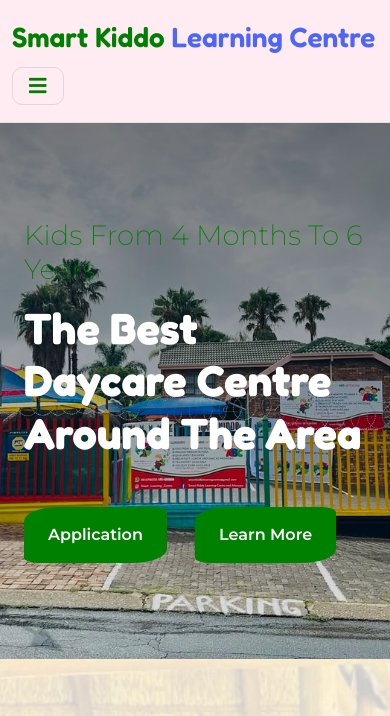
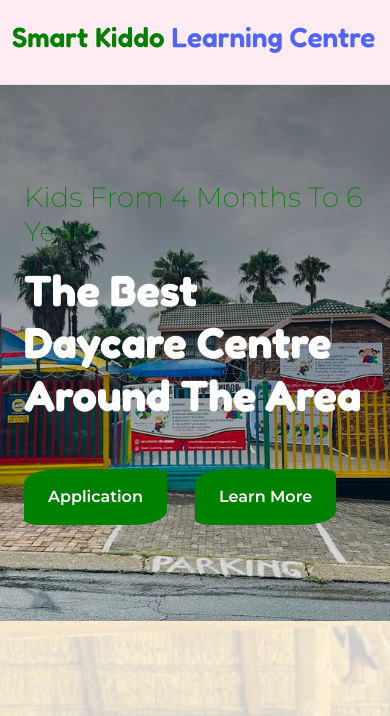
Before and after one commit to S-i-m-b-a/SmartKiddoLearningCentre, a plain HTML site: page index.html in a window 390 px wide. Shown: the top 716 px of the page. Drawn offline with nearby package versions, Linux system fonts and the light colour scheme.

Commit message:
Add files via upload

```diff
--- a/index.html
+++ b/index.html
@@ -76,9 +76,7 @@
         <div class="container px-0">
             <nav class="navbar navbar-light navbar-expand-xl py-3">
                 <a href="index.html" class="navbar-brand"><h1 class="text-primary display-6">Smart Kiddo<span class="text-secondary"> Learning Centre</span></h1></a>
-                <button class="navbar-toggler py-2 px-3" type="button" data-bs-toggle="collapse" data-bs-target="#navbarCollapse">
-                    <span class="fa fa-bars text-primary"></span>
-                </button>
+
                 <div class="collapse navbar-collapse" id="navbarCollapse">
                     <!-- Navigation links here -->
                 </div>
@@ -129,7 +127,7 @@
                             <h6><i class="fas fa-check-circle me-2 text-secondary"></i>Qualified Teachers</h6>
                         </div>
                     </div>
-                    <a href="" class="btn btn-primary px-5 py-3 btn-border-radius">More Details</a>
+
                 </div>
             </div>
         </div>
```
